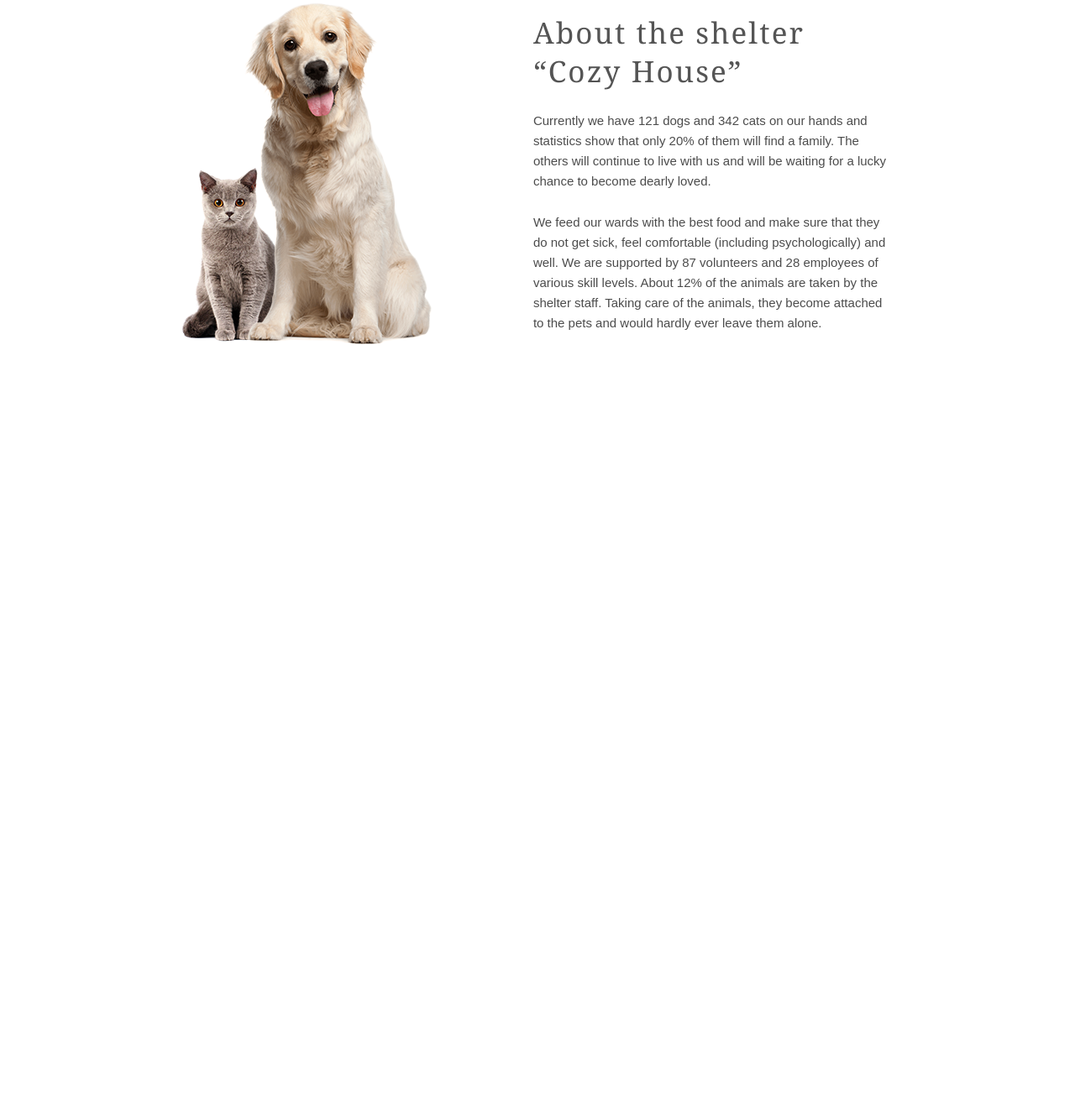
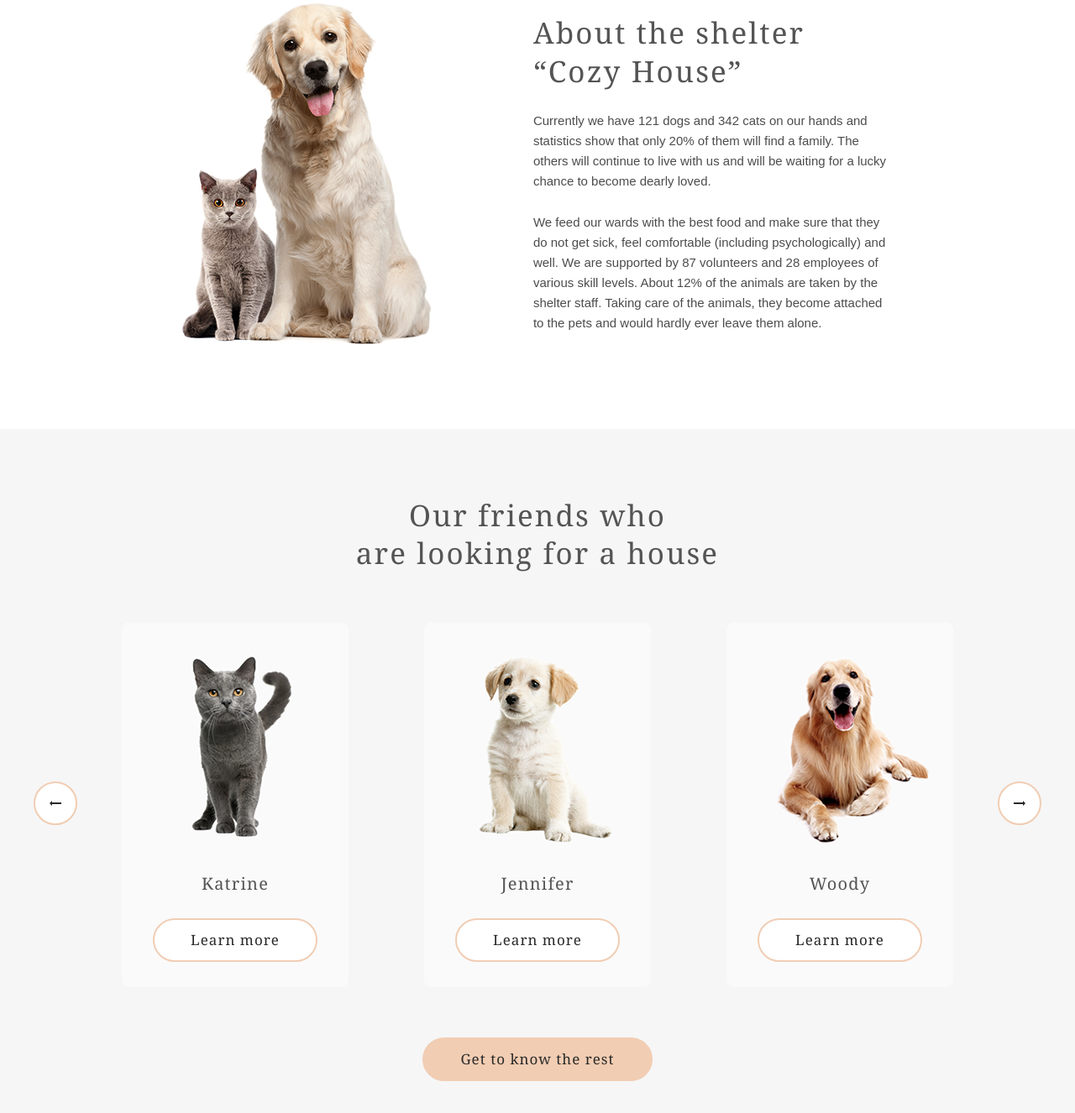
Before and after one commit to MaximVolohov/rsschool-shelter, a website: page shelter/index.html in a window 1280 px wide. Shown: the part 986-2312 px from the top of the page at 84% size. Before the commit the page ends 1497 px from the top, so only its background shows below. Drawn offline with Linux system fonts and the light colour scheme.

Commit message:
feat: add 'pets' content and style

```diff
--- a/shelter/index.html
+++ b/shelter/index.html
@@ -10,7 +10,8 @@
 
 <body>
 	<div class="wrapper wrapper_gradient">
-		<header class="header header__wrapper">
+		<header class="header">
+			<div class="header__wrapper">
 				<div class="logo">
 					<a href="#">
 						<h1 class="logo__title">Cozy House</h1>
@@ -23,6 +24,7 @@
 					<li class="nav__item"><a href="#">Help the shelter</a></li>
 					<li class="nav__item"><a href="#">Contacts</a></li>
 				</ul>
+			</div>
 		</header>
 		<section class="start_screen">
 			<h2 class="start_screen__title">Not only people<br>need a house</h2>
@@ -38,7 +40,8 @@
 	</div>
 
 	<main class="main">
-		<section class="about wrapper about__wrapper">
+		<section class="about wrapper">
+			<div class="about__wrapper">
 				<div class="about__image"></div>
 				<div class="about__content">
 					<h3 class="about__title">About the shelter<br>“Cozy House”</h3>
@@ -57,6 +60,48 @@
 						to the pets and would hardly ever leave them alone.
 					</p>
 				</div>
+			</div>
+		</section>
+		<section class="pets wrapper">
+			<div class="pets__wrapper">
+				<h3 class="pets__title">Our friends who<br>are looking for a house</h3>
+				<div class="slider">
+					<a href="#">
+						<div class="button button_secondary button_mini button_arrow-left"></div>
+					</a>
+					<div class="slider__content">
+						<div class="slider__card">
+							<img src="/shelter/img/pets/pets-katrine.png" alt="Katrine image">
+							<h4 class="slider__card-title">Katrine</h4>
+							<a href="#">
+								<div class="button button_secondary">Learn more</div>
+							</a>
+						</div>
+						<div class="slider__card">
+							<img src="/shelter/img/pets/pets-jennifer.png" alt="Jennifer image">
+							<h4 class="slider__card-title">Jennifer</h4>
+							<a href="#">
+								<div class="button button_secondary">Learn more</div>
+							</a>
+						</div>
+						<div class="slider__card">
+							<img src="/shelter/img/pets/pets-woody.png" alt="Woody image">
+							<h4 class="slider__card-title">Woody</h4>
+							<a href="#">
+								<div class="button button_secondary">Learn more</div>
+							</a>
+						</div>
+					</div>
+					<a href="#">
+						<div class="button button_secondary button_mini button_arrow-right"></div>
+					</a>
+				</div>
+				<div class="pets__button">
+					<a href="#">
+						<div class="button button_primary">Get to know the rest</div>
+					</a>
+				</div>
+			</div>
 		</section>
 	</main>
 
--- a/shelter/sass/base/_button.scss
+++ b/shelter/sass/base/_button.scss
@@ -1,17 +1,54 @@
 .button {
 	display: inline-block;
-	padding: 15px 45px;
+	padding: 13px 43px;
 
 	border-radius: 100px;
-}
 
-.button_primary {
 	@include font($size: 1.7rem, $height: 1.3em, $spacing: 0.06em);
-
-	background-color: $color-primary;
 	color: $color-dark-3xl;
 
 	&:hover {
 		background-color: $color-primary-light;
 	}
 }
+
+.button_primary, .button_active {
+	border: 2px solid $color-primary;
+	background-color: $color-primary;
+}
+
+.button_secondary {
+	border: 2px solid $color-primary;
+	background-color: $color-light-xl;
+}
+
+.button_inactive {
+	border: 2px solid $color-dark-s;
+	background-color: $color-light-xl;
+	color: $color-dark-s;
+}
+
+.button_mini {
+	box-sizing: border-box;
+	width: 52px;
+	height: 52px;
+	padding: 0;
+}
+
+.button_arrow-left {
+	background-image: url(/shelter/img/pets/arrow_left.svg);
+	background-repeat: no-repeat;
+	background-position: center;
+}
+
+.button_arrow-right {
+	background-image: url(/shelter/img/pets/arrow_right.svg);
+	background-repeat: no-repeat;
+	background-position: center;
+}
+
+.button_close {
+	background-image: url(/shelter/img/pets/close.svg);
+	background-repeat: no-repeat;
+	background-position: center;
+}
--- /dev/null
+++ b/shelter/sass/base/_slider.scss
@@ -0,0 +1,24 @@
+.slider {
+	display: flex;
+	align-items: center;
+	justify-content: space-between;
+}
+
+.slider__content {
+	display: flex;
+	gap: 90px;
+}
+
+.slider__card {
+	padding-bottom: 30px;
+
+	border-radius: 9px;
+	background-color: $color-light-s;
+
+	text-align: center;
+}
+
+.slider__card-title {
+	margin-top: 26px;
+	margin-bottom: 30px;
+}
--- /dev/null
+++ b/shelter/sass/component/_pets.scss
@@ -0,0 +1,20 @@
+.pets {
+	background-color: $color-light-l;
+}
+
+.pets__wrapper {
+	padding-top: 80px;
+	padding-bottom: 100px;
+}
+
+.pets__title {
+	margin: 0 auto 60px;
+
+	text-align: center;
+}
+
+.pets__button {
+	margin-top: 60px;
+
+	text-align: center;
+}
--- a/shelter/sass/style.scss
+++ b/shelter/sass/style.scss
@@ -8,10 +8,12 @@
 @import "./base/logo";
 @import "./base/nav";
 @import "./base/button";
+@import "./base/slider";
 
 //import components
 @import "./component/start_screen";
 @import "./component/about";
+@import "./component/pets";
 
 // import layout
 @import "./layout/header";
```
Also changed, not shown: shelter/img/pets/arrow_left.svg (added), shelter/img/pets/arrow_right.svg (added), shelter/img/pets/close.svg (added), shelter/img/pets/pets-jennifer.png (added), shelter/img/pets/pets-katrine.png (added), shelter/img/pets/pets-woody.png (added), shelter/sass/style.css. Lines whose indentation alone changed are shown as unchanged.
